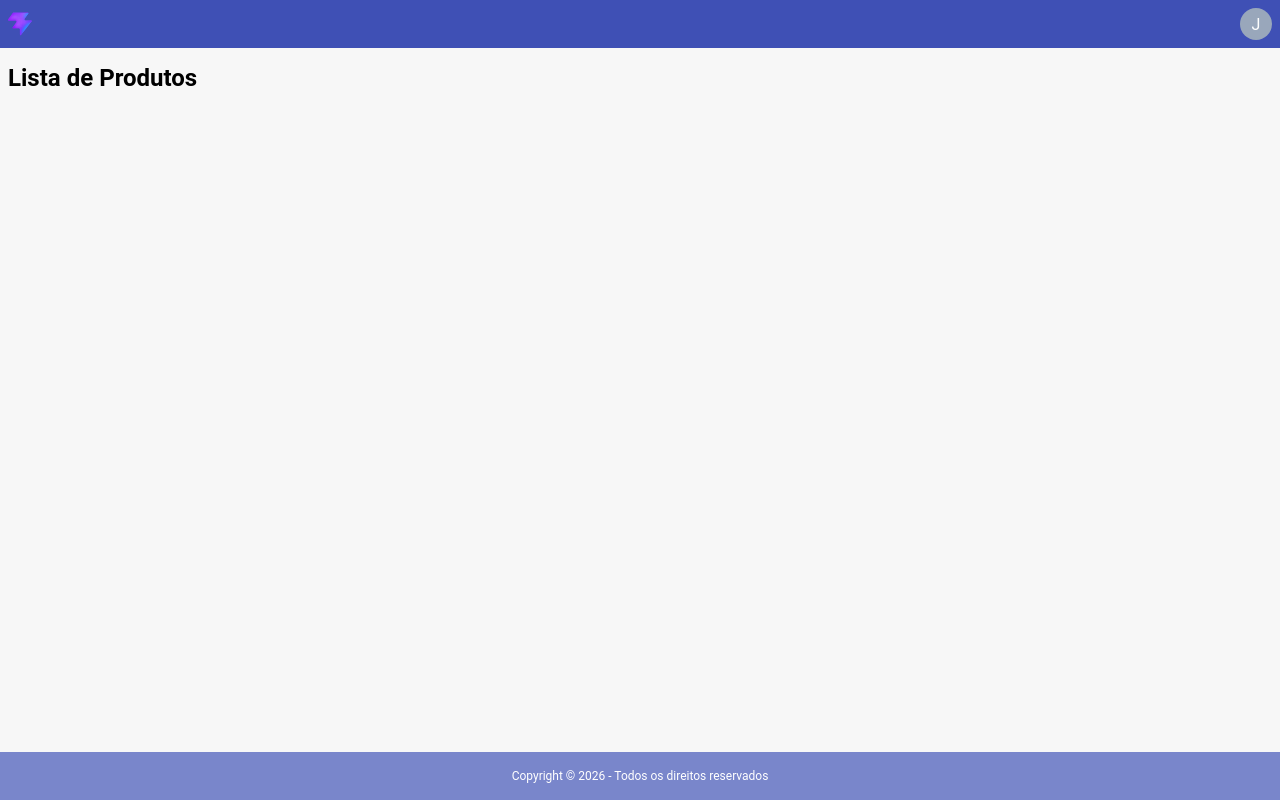
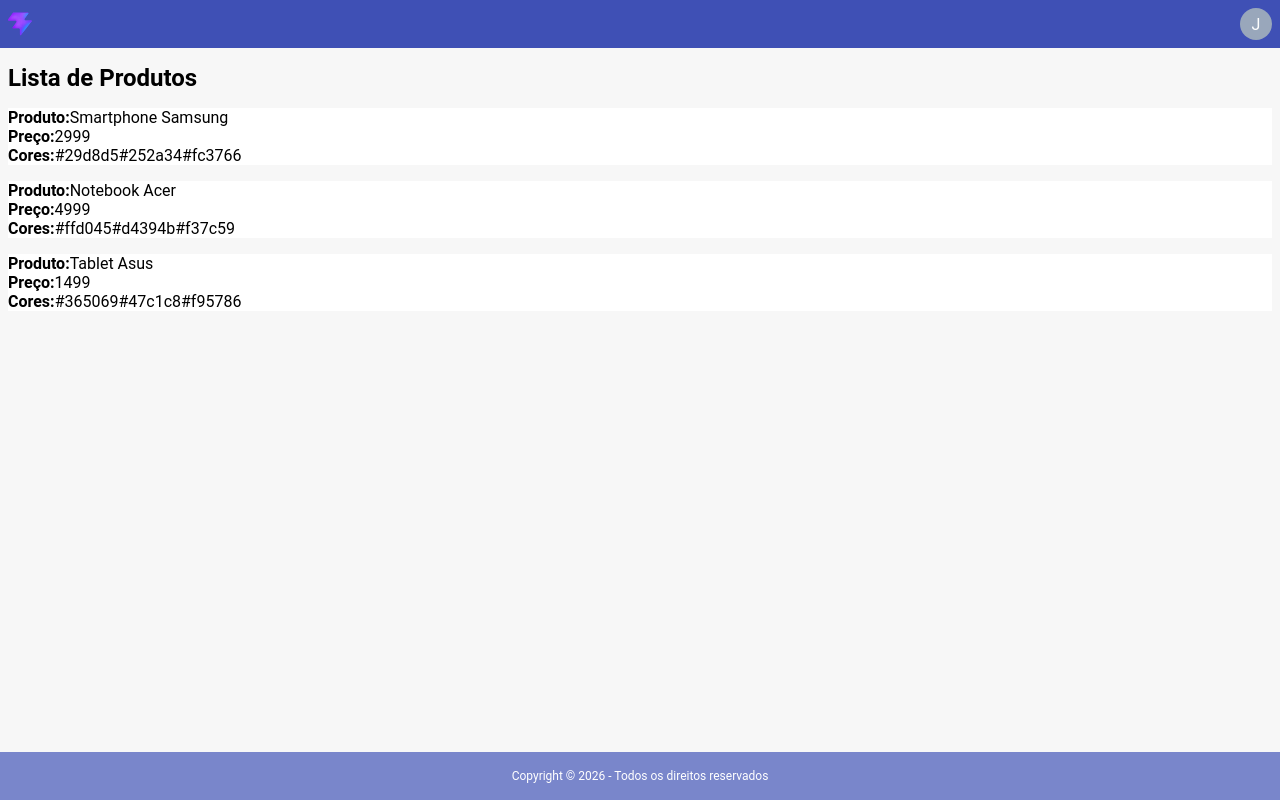
Before and after one commit to gustavocastilhos/aplicativo-pwa, a React (Vite) app: page /lista-produtos in a window 1280 px wide. Built offline with nearby package versions, Linux system fonts and the light colour scheme.

Commit message:
Feat: Atualizando lista de produtos

```diff
--- a/src/paginas/PaginaListaProdutos/PaginaListaProdutos.css
+++ b/src/paginas/PaginaListaProdutos/PaginaListaProdutos.css
@@ -0,0 +1,4 @@
+.PaginaListProdutos_item {
+background-color: #fff
+
+};
--- a/src/paginas/PaginaListaProdutos/PaginaListaProdutos.jsx
+++ b/src/paginas/PaginaListaProdutos/PaginaListaProdutos.jsx
@@ -1,8 +1,43 @@
 import Principal from "../../componentes/Principal/Principal";
 import "./PaginaListaProdutos.css";
 
-function PaginaListaProdutos () {
-    return <Principal titulo="Lista de Produtos"></Principal>;
-};
+const produtos = [
+  {
+    nome: "Smartphone Samsung",
+    preco: 2999,
+    cores: ["#29d8d5", "#252a34", "#fc3766"],
+  },
+  {
+    nome: "Notebook Acer",
+    preco: 4999,
+    cores: ["#ffd045", "#d4394b", "#f37c59"],
+  },
+  {
+    nome: "Tablet Asus",
+    preco: 1499,
+    cores: ["#365069", "#47c1c8", "#f95786"],
+  },
+];
+
+function PaginaListaProdutos() {
+  return (
+    <Principal titulo="Lista de Produtos">
+      {produtos.map((itemProduto, index) => {
+        return (
+          <div key={index} className="PaginaListProdutos_item">
+            <strong>Produto:</strong>
+            {itemProduto.nome}
+            <br />
+            <strong>Preço:</strong>
+            {itemProduto.preco}
+            <br />
+            <strong>Cores:</strong>
+            {itemProduto.cores}
+          </div>
+        );
+      })}
+    </Principal>
+  );
+}
 
 export default PaginaListaProdutos;
```
